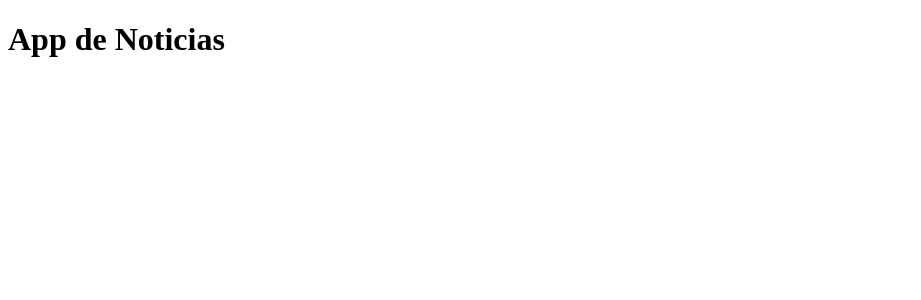
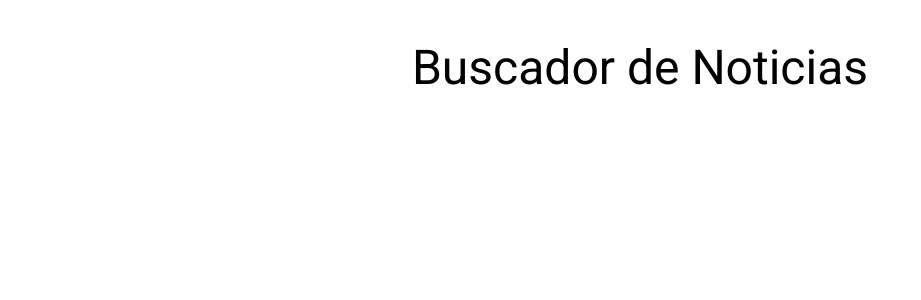
Before and after one commit to EmilianoQuiroz/aplicacion-noticias, a React (Vite) app: page / in a window 1280 px wide. Shown: the top 300 px of the page, without its empty margins (0-921 px from the left). Built offline with nearby package versions, Linux system fonts and the light colour scheme.

Commit message:
Primeros componentes en Material UI

```diff
--- a/package.json
+++ b/package.json
@@ -10,6 +10,9 @@
     "preview": "vite preview"
   },
   "dependencies": {
+    "@emotion/react": "^11.11.0",
+    "@emotion/styled": "^11.11.0",
+    "@mui/material": "^5.13.0",
     "axios": "^1.4.0",
     "react": "^18.2.0",
     "react-dom": "^18.2.0"
--- a/src/App.jsx
+++ b/src/App.jsx
@@ -1,9 +1,27 @@
+// Importamos componentes de MUI
+import {Container, Grid, Typography} from '@mui/material';
+
 function App() {
 
   return (
-    <>
-      <h1>App de Noticias</h1>
-    </>
+    <Container>
+      <header>
+        {/**
+        * Con el componente Typography manejamos las tipografias en MUI
+        * Con Variant podemos decir que apariencia va a tener, mientras
+        * que Component va a ser el componente que se va a mostrar
+        * SX es un prop que podemos usar para definir estilos personalizados
+        */}
+        <Typography
+        align='center'
+        marginY={5}
+        component="h1"
+        variant="h3"
+        >
+          Buscador de Noticias
+        </Typography>
+      </header>
+    </Container>
   )
 }
 
```
Also changed, not shown: 1 other file (tests, documents, lock files or other folders).
